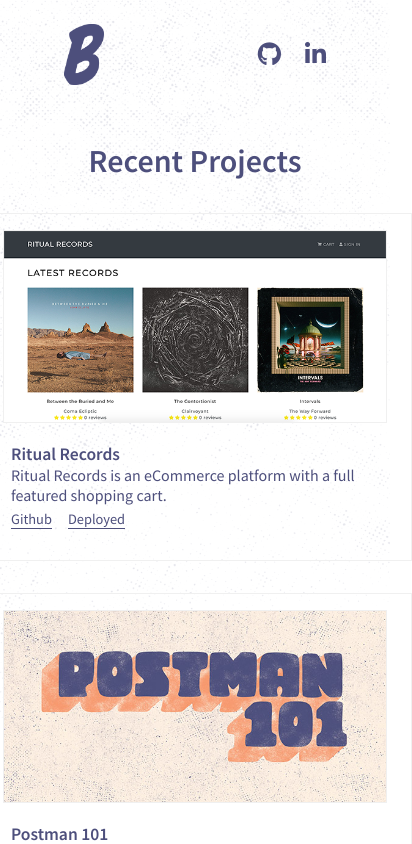
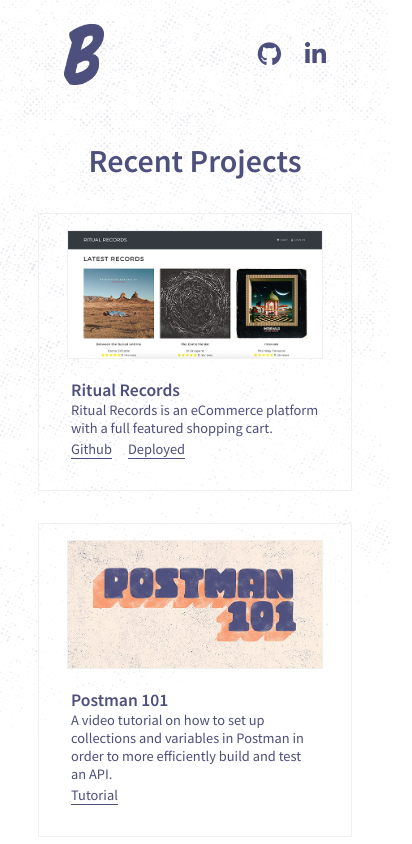
Before and after one commit to brandensherman/react-portfolio, a React (Create React App) app: page / in a window 390 px wide. Shown: the top 844 px of the page, 412 px wide, since content can reach past the window. Built offline with nearby package versions, Linux system fonts and the light colour scheme.

Commit message:
styles(responsive): add media queries for mobile and tablet

```diff
--- a/src/index.css
+++ b/src/index.css
@@ -95,7 +95,6 @@
 
 .home-image {
   border: 1px solid var(--secondary-color);
-
   width: 24rem;
 }
 
@@ -136,10 +135,15 @@
     margin-bottom: 3rem;
   }
 
+  .home-image {
+    border: 1px solid var(--secondary-color);
+    width: 30rem;
+  }
+
   .home-project-info {
     color: var(--primary-color);
     padding: 1rem 1rem;
-    width: 400px;
+    width: 475px;
   }
 
   .home-project:first-child {
@@ -148,14 +152,27 @@
   }
 }
 
-@media only screen and (max-device-width: 500px) {
+@media only screen and (max-width: 670px) {
   .home-project-info {
     color: var(--primary-color);
     padding: 1rem 1rem;
-    width: 250px;
+    width: 400px;
   }
 
   .home-image {
-    width: 18rem;
+    width: 24rem;
   }
 }
+
+@media only screen and (max-width: 500px) {
+  .home-project-info {
+    color: var(--primary-color);
+    padding: 1rem 1rem;
+    font-size: 0.9rem;
+    width: 280px;
+  }
+
+  .home-image {
+    width: 16rem;
+  }
+}
```
